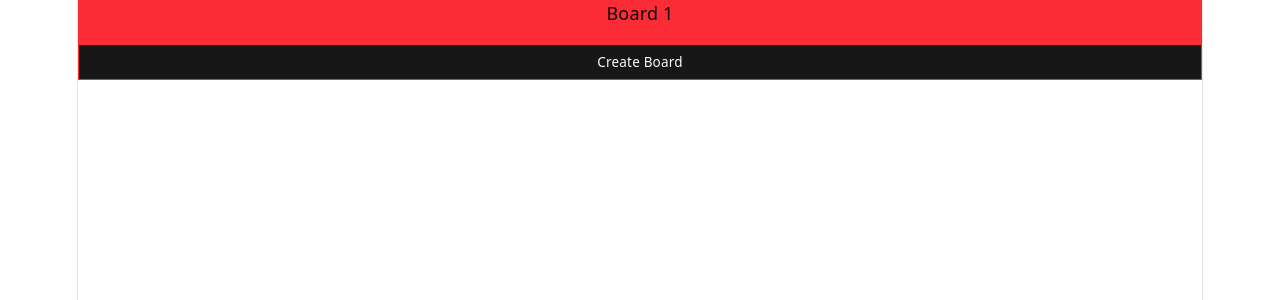
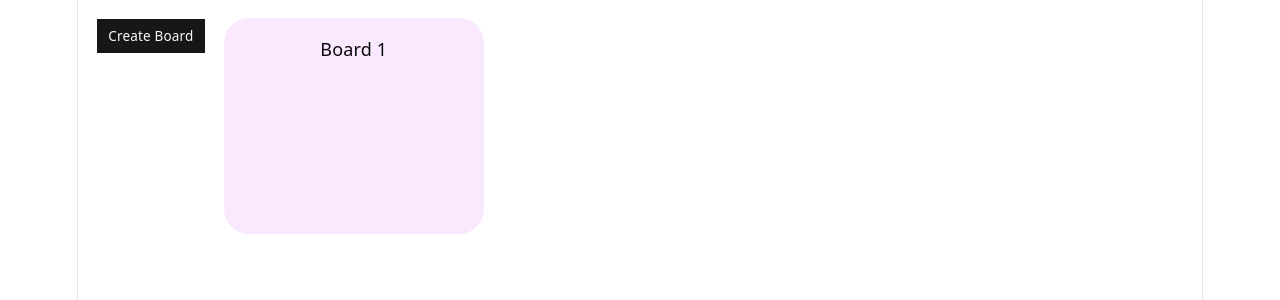
Before and after one commit to zhangyuehan321/kanban, a React (Vite) app: page /board in a window 1280 px wide. Both pictures are taken after a click on the button "Create Board". Shown: the top 300 px of the page. Built offline with nearby package versions, Linux system fonts and the light colour scheme.

Commit message:
新增board组件

```diff
--- /dev/null
+++ b/src/components/Board/index.tsx
@@ -0,0 +1,14 @@
+interface BoardProps {
+    board: {
+        id: string;
+        name: string;
+    };
+}
+
+export const Board = ({ board }: BoardProps) => {
+    return <div className="flex flex-row">
+        <div className="kanban-group min-h-48 w-[260px] rounded-3xl bg-fuchsia-100 p-4">
+            {board.name}
+        </div>
+    </div>
+}
--- a/src/index.css
+++ b/src/index.css
@@ -104,8 +104,8 @@
   text-align: center;
   border-inline: 1px solid var(--border);
   min-height: 100svh;
-  display: flex;
-  flex-direction: column;
+  /* display: flex; */
+  /* flex-direction: column; */
   box-sizing: border-box;
 }
 
--- a/src/pages/Borad/index.tsx
+++ b/src/pages/Borad/index.tsx
@@ -1,12 +1,16 @@
 import { useKanBan } from "@/stores/useKanBan";
 import { Button } from "@/components/ui/button";
+import { Board } from "@/components/Board";
 
-export const Board = () => {
+export const BoardPage = () => {
     const { borads, createBoard } = useKanBan();
-  return <div className="flex flex-col gap-4 bg-red-500">{
-    borads.map((board) => (
-        <div key={board.id}>{board.name}</div>
-    ))}
-    <Button onClick={() => createBoard({ id: `{Board.length + 1}`, name: 'Board 1' })}>Create Board</Button>
+    // className="flex flex-col gap-4 bg-red-500"
+  return (
+    <div className="flex flex-row flex-wrap gap-4 p-4">
+      <Button onClick={() => createBoard({ id: String(borads.length + 1), name: `Board ${borads.length + 1}` })}>Create Board</Button>
+      {borads.map((board) => (
+        <Board key={board.id} board={board} />
+      ))}
     </div>
-}
+  );
+};
--- a/src/router/index.tsx
+++ b/src/router/index.tsx
@@ -1,6 +1,6 @@
 import { createBrowserRouter } from "react-router-dom"
 // import { Board } from "../pages/Borad"
-import { Board } from "@/pages/Borad"
+import { BoardPage } from "@/pages/Borad"
 
 const routes = [
   {
@@ -10,7 +10,7 @@ const routes = [
   },
   {
     path: '/board',
-    element: <Board />,
+    element: <BoardPage />,
   },
 ]
 
```
